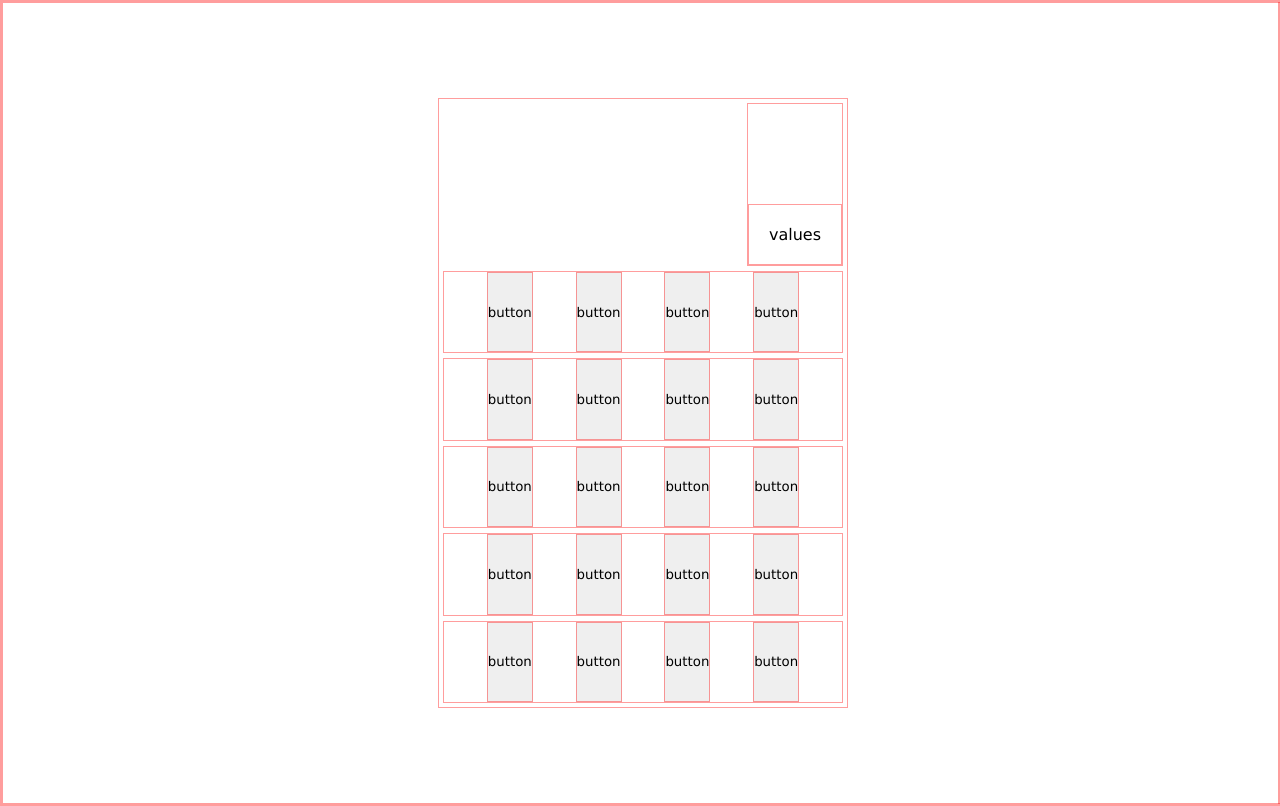
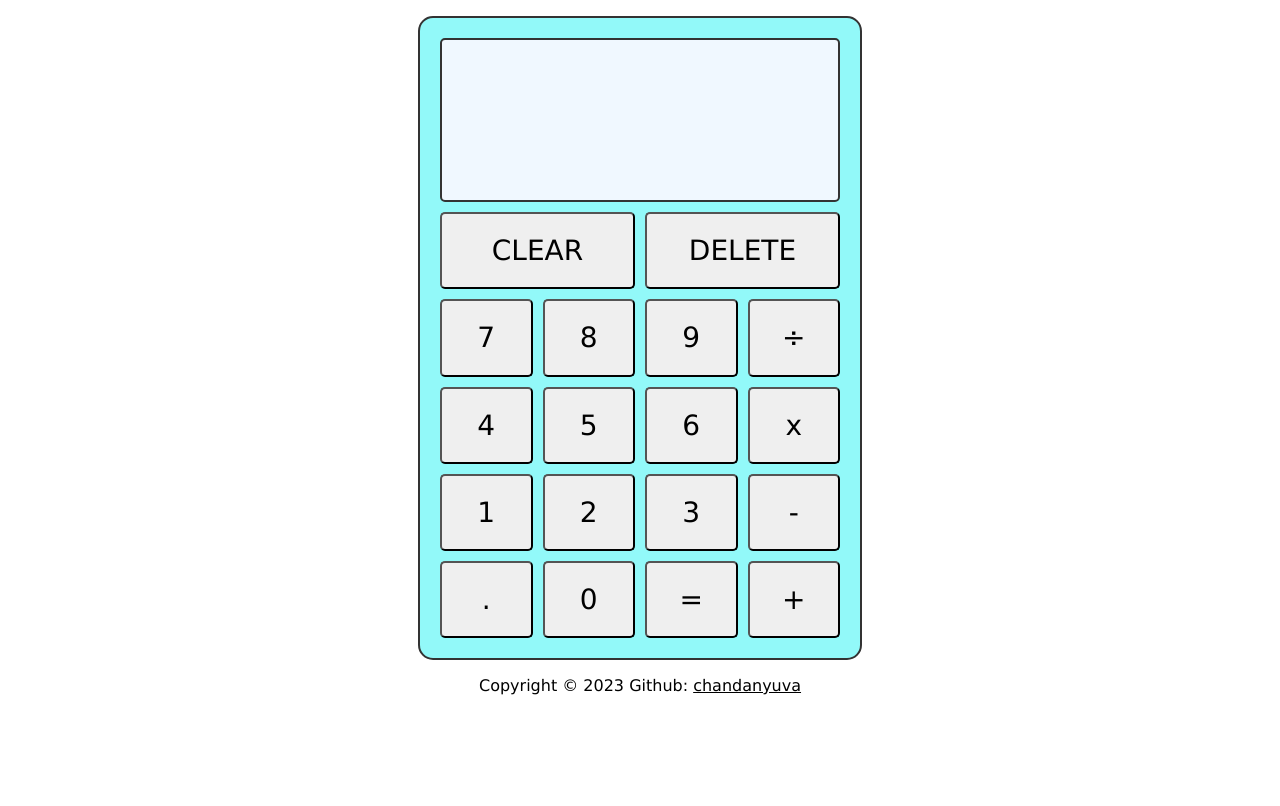
Before and after one commit to chandanyuva/Calculator-js, a plain HTML site: page index.html in a window 1280 px wide. Drawn offline with Linux system fonts and the light colour scheme.

Commit message:
FROUNTEND COMPLET
grid worked so completly changed the html and css to match the display:grid
now has a working frountend with css and all the html
next thing to do js

```diff
--- a/css/styles.css
+++ b/css/styles.css
@@ -1,43 +1,72 @@
+
 *{
+    padding: 0;
     margin: 0;
-    padding: 0;
     font-family: Verdana, Geneva, Tahoma, sans-serif;
     font-weight: normal;
-    border: 1px solid rgba(255, 0, 0, 0.384);
 }
 
 .mainDiv{
-    width: 100vw;
-    height: 100vh;
     display: flex;
+    flex-direction: column;
     justify-content: center;
     align-items: center;
+    margin: 2vh;
+    gap: 20px;
 }
 
 .calculatorDiv{
     width: 400px;
     height: 600px;
-    padding: 4px;
-    display: flex;
-    flex-direction: column;
-    justify-content: space-evenly;
-    align-items: center;
-    gap: 5px;
+    border: 2px solid #333;
+    border-radius: 15px;
+    padding:20px;
+    display: grid;
+    grid-template:repeat(7,1fr)/repeat(4,1fr);
+    gap: 10px;
+    background-color: rgb(146, 249, 249);
 }
 
-.calculatorDiv > div{
-    align-self: stretch;
-    display: flex;
-    justify-content: space-evenly;
-    flex: 1;
+#display{
+    grid-area: span 2/span 4;
+    padding: 10px 20px;
+    border: 2px solid #333;
+    border-radius: 5px;
+    background-color: aliceblue;
+    text-align: right;
 }
 
-div.calDisplay{
-    align-self: flex-end;
-    flex: 2;
+.calculatorDiv > button{
+    border-radius: 5px;
+    font-weight: 400;
+    font-size: 28px;
+}
+.calculatorDiv > button:hover{
+    background-color: aliceblue;
+}
+.calculatorDiv > button:active{
+    background-color: rgb(123, 165, 186);
 }
 
-span.display{
-    align-self: flex-end;
-    padding: 20px;
+#clear{
+    grid-column: span 2;
 }
+#delete{
+    grid-column: span 2;
+}
+
+.footer{
+    text-decoration: none;
+    color: black;
+    text-align: center;
+    font-weight: 400;
+}
+.footer > p >a{
+    color: black;
+}
+.footer > p >a:hover{
+    color: black;
+    padding: 2px;
+    border: 1px solid #333;
+    border-radius: 5px;
+}
--- a/index.html
+++ b/index.html
@@ -10,40 +10,29 @@
 <body>
     <div class="mainDiv">
         <div class="calculatorDiv">
-            <div class="calDisplay">
-                <span class="display">values</span>
-            </div>
-            <div class="row1">
-                <button>button</button>
-                <button>button</button>
-                <button>button</button>
-                <button>button</button>
-            </div>
-            <div class="row2">
-                <button>button</button>
-                <button>button</button>
-                <button>button</button>
-                <button>button</button>
-            </div>
-            <div class="row3">
-                <button>button</button>
-                <button>button</button>
-                <button>button</button>
-                <button>button</button>
-            </div>
-            <div class="row4">
-                <button>button</button>
-                <button>button</button>
-                <button>button</button>
-                <button>button</button>
-            </div>
-            <div class="row5">
-                <button>button</button>
-                <button>button</button>
-                <button>button</button>
-                <button>button</button>
-            </div>
+            <span id="display"></span>
+            <button id="clear">CLEAR</button>
+            <button id="delete">DELETE</button>
+            <button id="btn7">7</button>
+            <button id="btn8">8</button>
+            <button id="btn9">9</button>
+            <button id="btnDiv">÷</button>
+            <button id="btn4">4</button>
+            <button id="btn5">5</button>
+            <button id="btn6">6</button>
+            <button id="btnMult">x</button>
+            <button id="btn1">1</button>
+            <button id="btn2">2</button>
+            <button id="btn3">3</button>
+            <button id="btnSub">-</button>
+            <button id="btnDot">.</button>
+            <button id="btn0">0</button>
+            <button id="btnEqls">=</button>
+            <button id="btnAdd">+</button>
         </div>
     </div>
+    <footer class="footer">
+        <p>Copyright © 2023 Github: <a href="https://github.com/chandanyuva" target="_blank">chandanyuva</a></p>
+      </footer>
 </body>
 </html>
```
